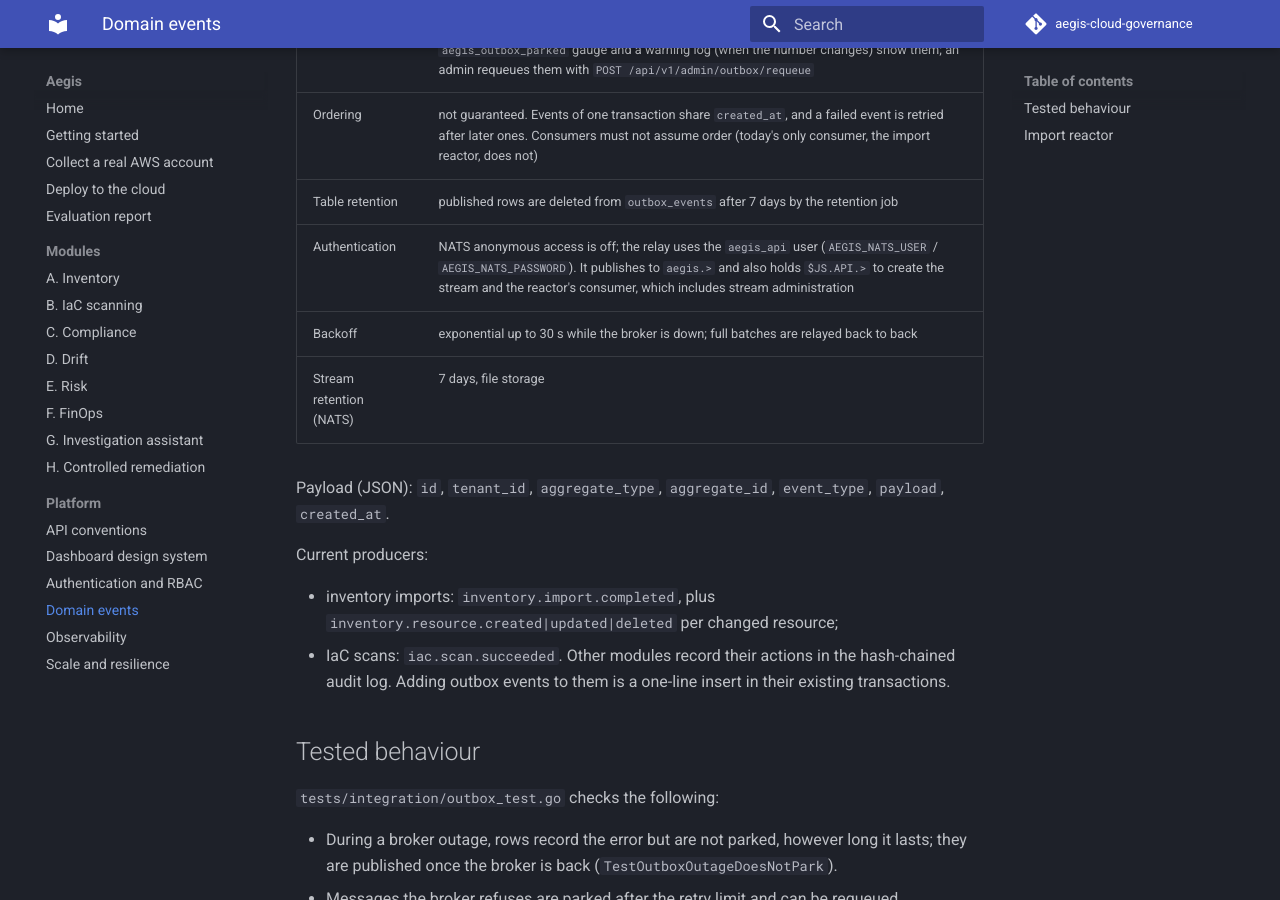
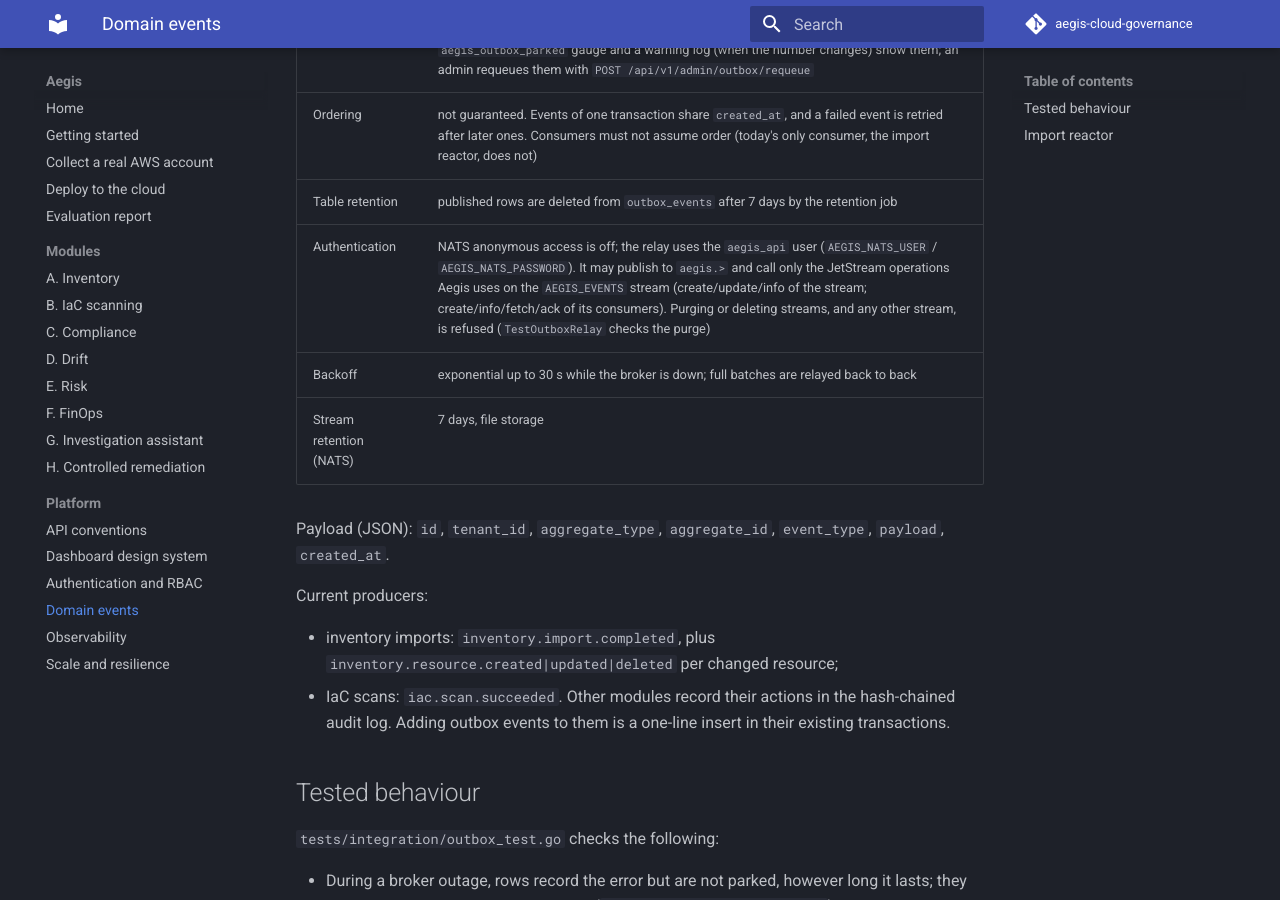
Before and after one commit to manishaacharyahere/aegis-cloud-governance, an MkDocs documentation site: the page built from docs/events.md, in a window 1280 px wide and 900 px high, scrolled down 708 px. Built offline with MkDocs 1.6.1 and Material for MkDocs 9.7.7, drawn with Linux system fonts in a browser that asks for light colours; comment, search, counter and statistics services are not loaded.

Commit message:
Narrow the API's NATS permissions to its own stream
The aegis_api user held the whole JetStream API, including purging and
deleting streams. It may now publish aegis.> and call only the operations
Aegis uses on AEGIS_EVENTS (create/update/info of the stream; create,
info, fetch and ack of its consumers). The outbox test now checks that a
purge is refused and counts new messages instead of purging. Threat model
updated for this, the CSP, in-memory refresh tokens and the token limit.

```diff
--- a/docs/events.md
+++ b/docs/events.md
@@ -15,7 +15,7 @@ publishes those rows to the JetStream stream `AEGIS_EVENTS`.
 | Failures | `last_error` is recorded per row. A broker outage (disconnected, no responders, timeout) does **not** count as an attempt: the batch stops and the relay backs off, so a long outage never parks events. A message the broker refuses counts; rows refused 10 times are parked. The `aegis_outbox_parked` gauge and a warning log (when the number changes) show them; an admin requeues them with `POST /api/v1/admin/outbox/requeue` |
 | Ordering | not guaranteed. Events of one transaction share `created_at`, and a failed event is retried after later ones. Consumers must not assume order (today's only consumer, the import reactor, does not) |
 | Table retention | published rows are deleted from `outbox_events` after 7 days by the retention job |
-| Authentication | NATS anonymous access is off; the relay uses the `aegis_api` user (`AEGIS_NATS_USER` / `AEGIS_NATS_PASSWORD`). It publishes to `aegis.>` and also holds `$JS.API.>` to create the stream and the reactor's consumer, which includes stream administration |
+| Authentication | NATS anonymous access is off; the relay uses the `aegis_api` user (`AEGIS_NATS_USER` / `AEGIS_NATS_PASSWORD`). It may publish to `aegis.>` and call only the JetStream operations Aegis uses on the `AEGIS_EVENTS` stream (create/update/info of the stream; create/info/fetch/ack of its consumers). Purging or deleting streams, and any other stream, is refused (`TestOutboxRelay` checks the purge) |
 | Backoff | exponential up to 30 s while the broker is down; full batches are relayed back to back |
 | Stream retention (NATS) | 7 days, file storage |
 
```
Also changed, not shown: security/threat-model.md (+4 -2 lines), 3 other files.
